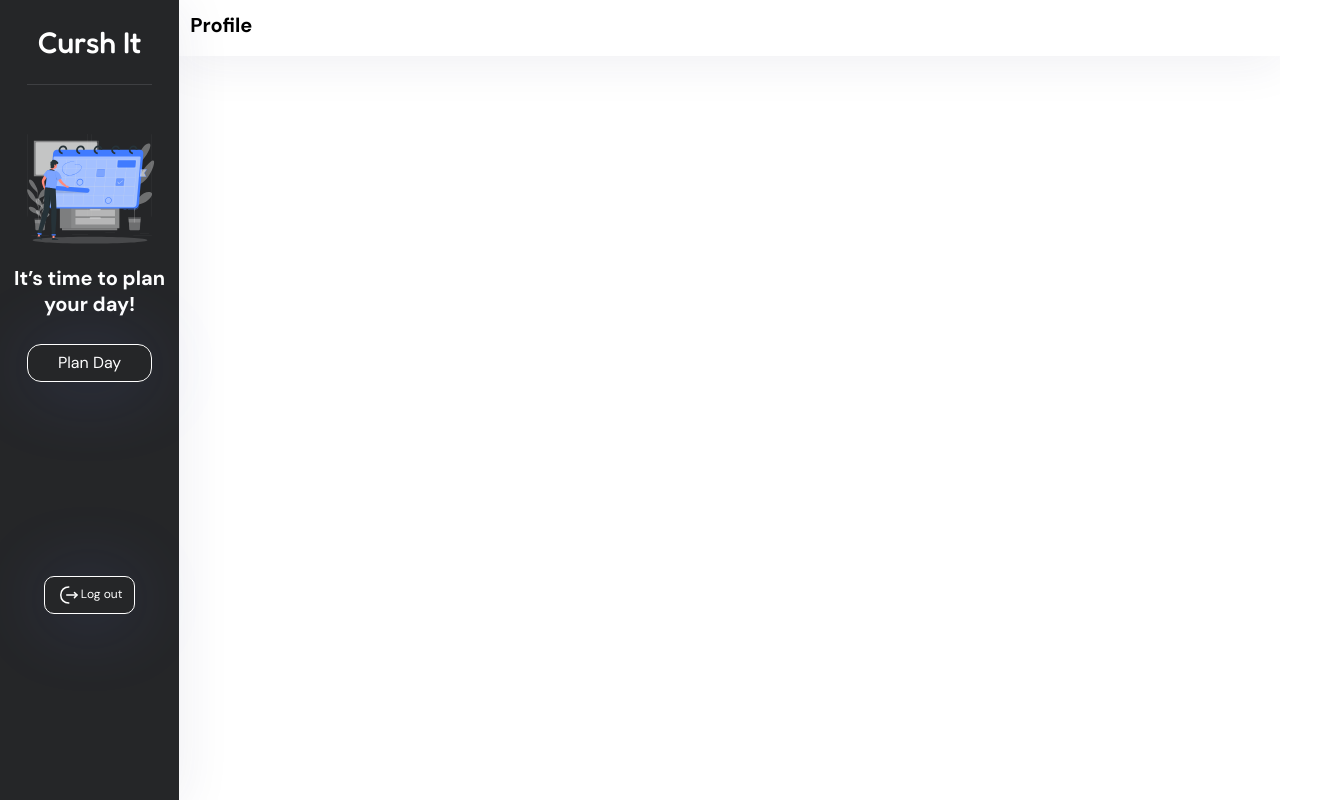
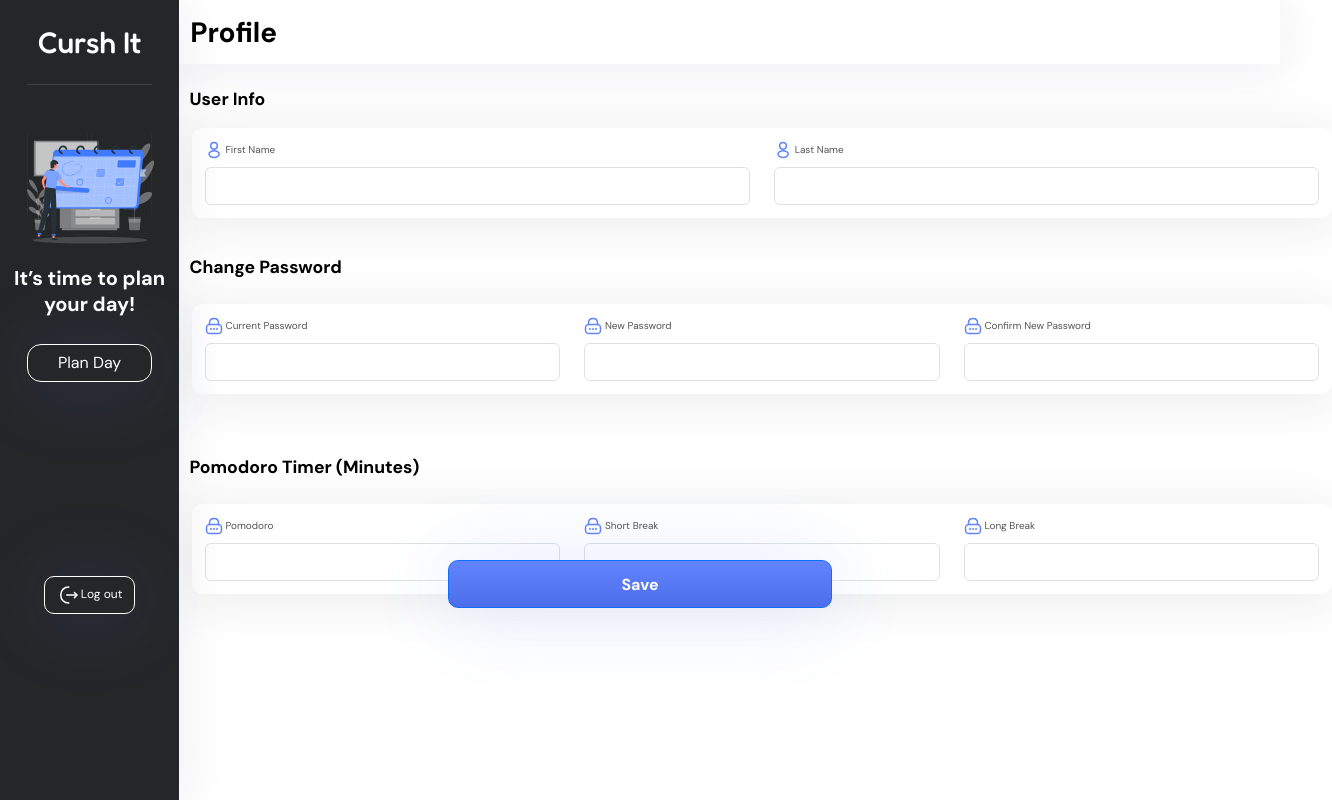
Before and after one commit to neilpatel13/CS490-Project, a React (Vite) app in the folder frontend/: page /profile in a window 1280 px wide. Shown: the whole page, 1332 px wide, since content can reach past the window. Built offline with nearby package versions, Linux system fonts and the light colour scheme; sample sign-in values are in the browser's storage.

Commit message:
Added User info, Current Password and Pomodoro Time fields. Haven't connected the backend yet

```diff
--- a/frontend/src/screens/ProfileScreen.jsx
+++ b/frontend/src/screens/ProfileScreen.jsx
@@ -1,6 +1,6 @@
 import { useState, useEffect } from 'react';
 // import { Link, useNavigate } from 'react-router-dom';
-import { Form, Button } from 'react-bootstrap';
+import { Container, Row, Col, Form, Button } from 'react-bootstrap';
 import { useDispatch, useSelector } from 'react-redux';
 import FormContainer from '../components/FormContainer';
 import { toast } from 'react-toastify';
@@ -11,7 +11,9 @@ import { setCredentials } from '../slices/authSlice';
 import { Link } from 'react-router-dom';
 import logo from '../assets/mainLogo.svg'
 import lo from '../assets/logout.svg'
-
+import usr from '../assets/profile.svg'
+import lock from '../assets/lock.svg'
+import cl from '../assets/lock.svg'
 
 const ProfileScreen = () => {
   //const [email, setEmail] = useState('');
@@ -107,7 +109,104 @@ const ProfileScreen = () => {
           <p id='profile' style={{ left:'1%', top:'22%', position:'absolute'}} >Profile</p>
       </div>
 
-      <div id='sideBar' className='blackSideBar'>
+      <div style={{color: "#000",fontFamily: "DM Sans", fontSize: "2.2vh", fontStyle: "normal", fontWeight: "700", lineHeight: "normal", position:'absolute', left:'14.8%', top:'11%'}}>
+        User Info
+      </div>
+
+      <Container id='userInfo' className='container1' style={{top:'16%'}}>
+      <Row >
+        <Col md="12 ">
+          <Form>
+            <Row>
+              <Col >
+                <Form.Group controlId="firstName" >
+                  <Form.Label> <img src={usr} alt="usr" /> First Name</Form.Label>
+                  <Form.Control type="text" placeholder=""  />
+                </Form.Group>
+              </Col>
+              <Col >
+                <Form.Group controlId="lastName">
+                  <Form.Label> <img src={usr} alt="usr" /> Last Name</Form.Label>
+                  <Form.Control type="text" placeholder=""  />
+                </Form.Group>
+              </Col>
+            </Row>
+          </Form>
+        </Col>
+      </Row>
+    </Container>
+
+
+    <div id='password' style={{color: "#000",fontFamily: "DM Sans", fontSize: "2.2vh", fontStyle: "normal", fontWeight: "700", lineHeight: "normal", position:'absolute', left:'14.8%', top:'32%'}}>
+        Change Password
+    </div>
+    <Container id='changePassword' className='container1' style={{top:'38%'}}>
+      <Row >
+        <Col md="12" >
+          <Form>
+            <Row>
+              <Col >
+                <Form.Group controlId="currentPassword" >
+                  <Form.Label> <img src={lock} alt="lock" /> Current Password</Form.Label>
+                  <Form.Control type="password" placeholder=""  />
+                </Form.Group>
+              </Col>
+              <Col >
+                <Form.Group controlId="New Password">
+                  <Form.Label> <img src={lock} alt="lock" /> New Password</Form.Label>
+                  <Form.Control type="password" placeholder=""  />
+                </Form.Group>
+              </Col>
+              <Col >
+                <Form.Group controlId="Confirm Password">
+                  <Form.Label> <img src={lock} alt="lock" /> Confirm New Password</Form.Label>
+                  <Form.Control type="password" placeholder=""  />
+                </Form.Group>
+              </Col>
+            </Row>
+          </Form>
+        </Col>
+      </Row>
+    </Container>
+
+    <div id='password' style={{color: "#000",fontFamily: "DM Sans", fontSize: "2.2vh", fontStyle: "normal", fontWeight: "700", lineHeight: "normal", position:'absolute', left:'14.8%', top:'57%'}}>
+    Pomodoro Timer (Minutes)
+    </div>
+    <Container id='Pomodoro Timer' className='container1' style={{top:'63%'}}>
+      <Row >
+        <Col md="12" >
+          <Form>
+            <Row>
+              <Col >
+                <Form.Group controlId="Pomodoro" >
+                  <Form.Label> <img src={cl} alt="Clock" /> Pomodoro</Form.Label>
+                  <Form.Control type="password" placeholder=""  />
+                </Form.Group>
+              </Col>
+              <Col >
+                <Form.Group controlId="New Password">
+                  <Form.Label> <img src={cl} alt="Clock" /> Short Break </Form.Label>
+                  <Form.Control type="password" placeholder=""  />
+                </Form.Group>
+              </Col>
+              <Col >
+                <Form.Group controlId="Confirm Password">
+                  <Form.Label> <img src={cl} alt="Clock" /> Long Break</Form.Label>
+                  <Form.Control type="password" placeholder=""  />
+                </Form.Group>
+              </Col>
+            </Row>
+          </Form>
+        </Col>
+      </Row>
+    </Container>
+
+    <Button type='submit' variant='primary' className='customButton' style={{top: '70%'}}>
+        Save
+    </Button>
+
+
+    <div id='sideBar' className='blackSideBar'>
         <div id='text' style={{top:'3%', position: 'relative'}}>Cursh It</div>
         <div id='line' style={{left:'15%',background: '#3E3F42', height:'1px', width:'70%',top:'6%', position: 'relative'}}> </div>
         <img style={{top:'10%', position:'relative', flexShrink: 0}} src={logo} alt='Someone Working!'/>
--- a/frontend/src/style/styles.css
+++ b/frontend/src/style/styles.css
@@ -9,7 +9,7 @@ body {
 .topBar{
   background: #fff;
   width: 86vw;
-  height: 7vh;
+  height: 8vh;
   right: 0%;
   box-shadow: 2px 5px 50px 0px rgba(32, 44, 85, 0.08);
   top: 0%;
@@ -17,12 +17,37 @@ body {
   flex-shrink: 0;
   color: #000;
   font-family: DM Sans;
-  font-size: 20px;
+  font-size: 3.5vh;
   font-style: normal;
   font-weight: 700;
   line-height: normal;
   text-align: justify;
-  }
+  left: 14%;
+}
+
+
+
+.container1{
+  border-radius: 10px;
+  background: #FFF;
+  box-shadow: 2px 5px 50px 0px rgba(36, 37, 40, 0.10);
+  color: #545454;
+  font-family: DM Sans;
+  font-size: 10px;
+  font-style: normal;
+  font-weight: 400;
+  line-height: normal;
+  position: absolute;
+  left: 15%;
+  padding: 1vw;
+
+}
+
+.colStyle1{
+  border-radius: 12px;
+  border: 1px solid #DADADA;
+  background: #FFF;
+}
 
 .blackSideBar{
   width: 14vw;
@@ -50,6 +75,7 @@ body {
   line-height: normal;
   position: relative;
   top: 10%;
+
 }
 
 .planDayButton{
```
Also changed, not shown: frontend/src/assets/clock.svg (added), frontend/src/assets/profile.svg (added).
